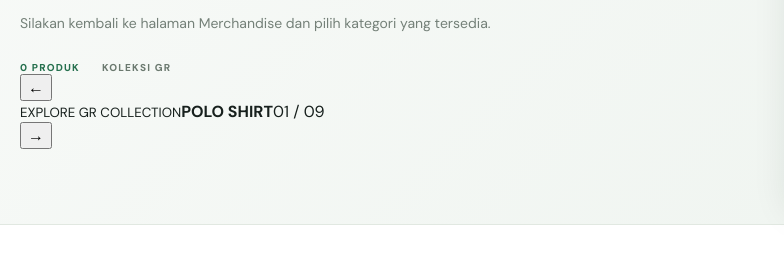
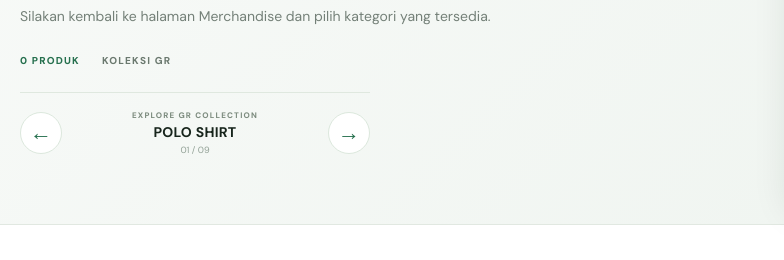
Before and after one commit to nurhidayatkusuma03/tco-toyota, a plain HTML site: page merchandise-detail.html in a window 1280 px wide. Shown: the part 306-566 px from the top of the page, 0-784 px from the left. Drawn offline with Linux system fonts and the light colour scheme.

Commit message:
Style merchandise category carousel controls

```diff
--- a/merchandise-detail.css
+++ b/merchandise-detail.css
@@ -89,3 +89,13 @@
  .merch-item-photo{min-height:0;aspect-ratio:1/1;padding:8px}
  .merch-item-content{min-height:290px}
 }
+
+/* Merchandise category carousel */
+.merch-category-switcher{display:flex;align-items:center;gap:18px;margin-top:25px;padding-top:17px;border-top:1px solid #dfe8df;max-width:350px}
+.merch-category-switcher>button{width:42px;height:42px;flex:0 0 42px;border:1px solid #dce8dd;border-radius:50%;background:#fff;color:#26704e;font-size:22px;display:grid;place-items:center;transition:all .2s}
+.merch-category-switcher>button:hover{background:#26704e;color:#fff;border-color:#26704e;transform:scale(1.05)}
+.merch-category-switcher>div{min-width:0;flex:1;display:flex;flex-direction:column;align-items:center;text-align:center;gap:3px}
+.merch-category-switcher small{font-size:8px;letter-spacing:.15em;color:#7c8b7e;font-weight:800}
+.merch-category-switcher strong{font-family:var(--display);font-size:14px;letter-spacing:.02em;color:#17251c}
+.merch-category-switcher span{font-size:9px;color:#91a095}
+@media(max-width:600px){.merch-category-switcher{margin-top:19px;max-width:100%;gap:14px}.merch-category-switcher>button{width:38px;height:38px;flex-basis:38px}}
```
